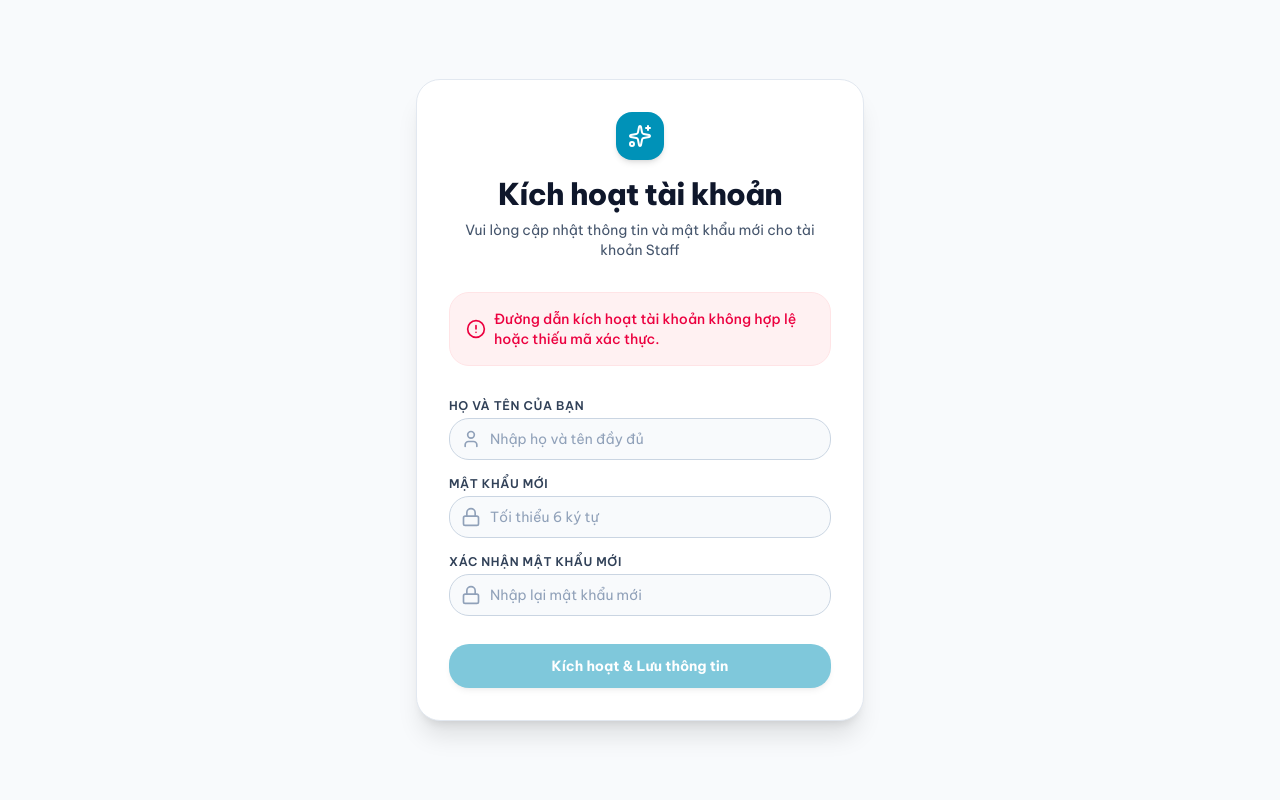
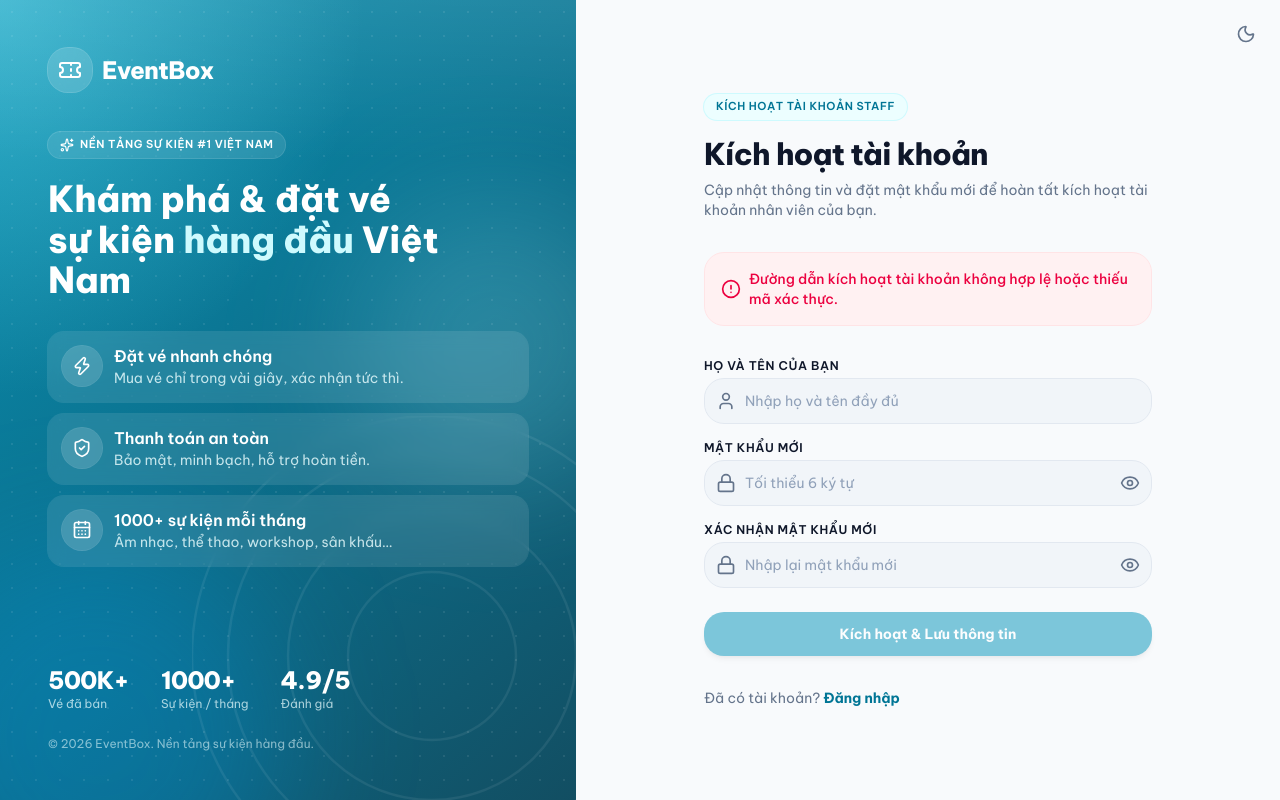
Before and after one commit to tunanhz/Event_Management, a Next.js app in the folder frontend/: page /activate in a window 1280 px wide. Built offline with nearby package versions, Linux system fonts and the light colour scheme; no server answers.

Commit message:
update fe

```diff
--- a/frontend/src/app/activate/page.tsx
+++ b/frontend/src/app/activate/page.tsx
@@ -1,9 +1,24 @@
+
+
 "use client"
 
 import React, { useState, useEffect, Suspense } from "react"
 import { useSearchParams, useRouter } from "next/navigation"
+import Link from "next/link"
 import { clientApi } from "@/lib/client-api"
-import { Sparkles, Mail, Lock, User as UserIcon, AlertCircle, CheckCircle2, ArrowRight } from "lucide-react"
+import { ThemeToggle } from "@/components/ui/ThemeToggle"
+import { AuthBrandPanel } from "@/components/auth/AuthBrandPanel"
+import {
+  Ticket,
+  Lock,
+  User as UserIcon,
+  AlertCircle,
+  CheckCircle2,
+  ArrowRight,
+  Eye,
+  EyeOff,
+  Check,
+} from "lucide-react"
 
 function ActivateContent() {
   const searchParams = useSearchParams()
@@ -13,10 +28,17 @@ function ActivateContent() {
   const [fullName, setFullName] = useState("")
   const [password, setPassword] = useState("")
   const [confirmPassword, setConfirmPassword] = useState("")
+  const [showPassword, setShowPassword] = useState(false)
+  const [showConfirm, setShowConfirm] = useState(false)
 
   const [loading, setLoading] = useState(false)
   const [error, setError] = useState("")
   const [success, setSuccess] = useState(false)
+
+  // Live validation hints
+  const passwordValid = password.length >= 6
+  const passwordsMatch = confirmPassword.length > 0 && password === confirmPassword
+  const tokenMissing = !!error && !token
 
   useEffect(() => {
     if (!token) {
@@ -68,145 +90,227 @@ function ActivateContent() {
 
   if (success) {
     return (
-      <div className="w-full max-w-md space-y-8 rounded-3xl border border-slate-200 bg-white p-8 shadow-xl text-center animate-fade-in">
+      <div className="w-full max-w-md space-y-8 text-center animate-fade-up">
         <div className="flex flex-col items-center">
-          <div className="flex h-16 w-16 items-center justify-center rounded-full bg-emerald-50 text-emerald-600 mb-4 border border-emerald-100 shadow-inner">
-            <CheckCircle2 className="h-8 w-8 animate-bounce" />
+          <div className="relative mb-5 flex h-20 w-20 items-center justify-center">
+            <span className="absolute inset-0 rounded-full bg-emerald-500/15 animate-pulse-soft" />
+            <span className="relative flex h-16 w-16 items-center justify-center rounded-full bg-emerald-50 text-emerald-600 ring-1 ring-emerald-100 shadow-inner dark:bg-emerald-950/40 dark:text-emerald-400 dark:ring-emerald-900/50">
+              <CheckCircle2 className="h-8 w-8" />
+            </span>
           </div>
-          <h2 className="text-2xl font-extrabold text-slate-900 tracking-tight">
+          <h2 className="text-3xl font-extrabold tracking-tight text-foreground">
             Kích hoạt thành công!
           </h2>
-          <p className="mt-3 text-sm text-slate-600 px-2 leading-relaxed">
-            Tài khoản nhân viên của bạn đã được kích hoạt thành công. Mật khẩu mới đã được cập nhật vào hệ thống.
+          <p className="mt-3 max-w-sm text-sm leading-relaxed text-muted-foreground">
+            Tài khoản nhân viên của bạn đã được kích hoạt. Mật khẩu mới đã được cập nhật vào hệ thống —
+            bạn có thể đăng nhập ngay bây giờ.
           </p>
         </div>
 
-        <div className="pt-2">
         <button
           onClick={() => router.push("/login")}
-            className="group relative flex w-full justify-center items-center gap-2 rounded-xl bg-cyan-600 px-4 py-3 text-sm font-bold text-white hover:bg-cyan-700 transition-all cursor-pointer shadow-md hover:shadow-lg"
+          className="group relative flex w-full items-center justify-center gap-2 rounded-xl bg-cyan-600 px-4 py-3 text-sm font-bold text-white shadow-md transition-all hover:bg-cyan-700 hover:shadow-lg focus:outline-none focus:ring-2 focus:ring-cyan-500/50 cursor-pointer"
         >
           Đăng nhập hệ thống
           <ArrowRight className="h-4 w-4 transition-transform group-hover:translate-x-1" />
         </button>
       </div>
-      </div>
     )
   }
 
   return (
-    <div className="w-full max-w-md space-y-8 rounded-3xl border border-slate-200 bg-white p-8 shadow-xl animate-fade-in">
-      {/* Header Logo */}
-      <div className="flex flex-col items-center">
-        <div className="flex h-12 w-12 items-center justify-center rounded-2xl bg-cyan-600 shadow-md">
-          <Sparkles className="h-6 w-6 text-white" />
-        </div>
-        <h2 className="mt-4 text-center text-3xl font-extrabold text-slate-900 tracking-tight">
+    <div className="w-full max-w-md space-y-8 animate-fade-up">
+      {/* Compact logo (brand panel hidden below lg) */}
+      <Link
+        href="/"
+        aria-label="Về trang chủ EventBox"
+        className="flex items-center justify-center gap-2 lg:hidden"
+      >
+        <span className="flex h-10 w-10 items-center justify-center rounded-xl bg-cyan-600 shadow-md">
+          <Ticket className="h-5 w-5 text-white" />
+        </span>
+        <span className="text-xl font-extrabold tracking-tight text-foreground">EventBox</span>
+      </Link>
+
+      {/* Heading */}
+      <div className="text-center lg:text-left">
+        <span className="inline-flex items-center gap-1.5 rounded-full bg-cyan-50 px-3 py-1 text-[11px] font-semibold uppercase tracking-wider text-cyan-700 ring-1 ring-cyan-100 dark:bg-cyan-950/40 dark:text-cyan-300 dark:ring-cyan-900/50">
+          Kích hoạt tài khoản Staff
+        </span>
+        <h2 className="mt-4 text-3xl font-extrabold tracking-tight text-foreground">
           Kích hoạt tài khoản
         </h2>
-        <p className="mt-2 text-center text-sm text-slate-600">
-          Vui lòng cập nhật thông tin và mật khẩu mới cho tài khoản Staff
+        <p className="mt-2 text-sm text-muted-foreground">
+          Cập nhật thông tin và đặt mật khẩu mới để hoàn tất kích hoạt tài khoản nhân viên của bạn.
         </p>
       </div>
 
       {error && (
-        <div className="flex items-center gap-2 rounded-xl bg-rose-50 p-4 text-sm text-rose-600 border border-rose-100 animate-shake">
+        <div
+          role="alert"
+          aria-live="assertive"
+          className="flex items-center gap-2 rounded-xl border border-rose-100 bg-rose-50 p-4 text-sm text-rose-600 dark:border-rose-900/50 dark:bg-rose-950/40 dark:text-rose-300 animate-shake"
+        >
           <AlertCircle className="h-5 w-5 flex-shrink-0" />
           <span className="font-medium">{error}</span>
         </div>
       )}
 
-      <form className="mt-6 space-y-5" onSubmit={handleSubmit}>
+      <form className="space-y-6" onSubmit={handleSubmit}>
         <div className="space-y-4">
           {/* FullName Input */}
           <div>
-            <label htmlFor="fullName" className="block text-xs font-semibold text-slate-700 uppercase tracking-wider mb-1">
+            <label
+              htmlFor="fullName"
+              className="mb-1 block text-xs font-semibold uppercase tracking-wider text-foreground"
+            >
               Họ và Tên của bạn
             </label>
             <div className="relative">
               <div className="pointer-events-none absolute inset-y-0 left-0 flex items-center pl-3">
-                <UserIcon className="h-5 w-5 text-slate-400" />
+                <UserIcon className="h-5 w-5 text-muted-foreground" />
               </div>
               <input
                 id="fullName"
                 type="text"
+                autoComplete="name"
                 required
                 value={fullName}
                 onChange={(e) => setFullName(e.target.value)}
-                className="block w-full rounded-xl border border-slate-300 bg-slate-50 py-2.5 pl-10 pr-3 text-slate-900 placeholder-slate-400 focus:border-cyan-500 focus:bg-white focus:outline-none focus:ring-2 focus:ring-cyan-500/20 sm:text-sm transition-all"
+                className="block w-full rounded-xl border border-border bg-muted py-3 pl-10 pr-3 text-foreground placeholder-slate-400 transition-all focus:border-cyan-500 focus:bg-card focus:outline-none focus:ring-2 focus:ring-cyan-500/20 sm:text-sm"
                 placeholder="Nhập họ và tên đầy đủ"
-                disabled={!!error && !token}
+                disabled={tokenMissing}
               />
             </div>
           </div>
 
           {/* Password Input */}
           <div>
-            <label htmlFor="password" className="block text-xs font-semibold text-slate-700 uppercase tracking-wider mb-1">
+            <label
+              htmlFor="password"
+              className="mb-1 block text-xs font-semibold uppercase tracking-wider text-foreground"
+            >
               Mật khẩu mới
             </label>
             <div className="relative">
               <div className="pointer-events-none absolute inset-y-0 left-0 flex items-center pl-3">
-                <Lock className="h-5 w-5 text-slate-400" />
+                <Lock className="h-5 w-5 text-muted-foreground" />
               </div>
               <input
                 id="password"
-                type="password"
+                type={showPassword ? "text" : "password"}
+                autoComplete="new-password"
                 required
                 value={password}
                 onChange={(e) => setPassword(e.target.value)}
-                className="block w-full rounded-xl border border-slate-300 bg-slate-50 py-2.5 pl-10 pr-3 text-slate-900 placeholder-slate-400 focus:border-cyan-500 focus:bg-white focus:outline-none focus:ring-2 focus:ring-cyan-500/20 sm:text-sm transition-all"
+                className="block w-full rounded-xl border border-border bg-muted py-3 pl-10 pr-11 text-foreground placeholder-slate-400 transition-all focus:border-cyan-500 focus:bg-card focus:outline-none focus:ring-2 focus:ring-cyan-500/20 sm:text-sm"
                 placeholder="Tối thiểu 6 ký tự"
-                disabled={!!error && !token}
+                disabled={tokenMissing}
               />
+              <button
+                type="button"
+                onClick={() => setShowPassword((v) => !v)}
+                aria-label={showPassword ? "Ẩn mật khẩu" : "Hiện mật khẩu"}
+                className="absolute inset-y-0 right-0 flex items-center rounded-r-xl pr-3 text-muted-foreground transition-colors hover:text-foreground focus:outline-none focus-visible:ring-2 focus-visible:ring-inset focus-visible:ring-cyan-500/50"
+              >
+                {showPassword ? <EyeOff className="h-5 w-5" /> : <Eye className="h-5 w-5" />}
+              </button>
             </div>
+            {password.length > 0 && (
+              <p
+                aria-live="polite"
+                className={`mt-1.5 flex items-center gap-1 text-xs font-medium ${
+                  passwordValid ? "text-emerald-600 dark:text-emerald-400" : "text-muted-foreground"
+                }`}
+              >
+                {passwordValid && <Check className="h-3.5 w-3.5" />}
+                {passwordValid ? "Độ dài mật khẩu hợp lệ" : "Cần tối thiểu 6 ký tự"}
+              </p>
+            )}
           </div>
 
           {/* Confirm Password Input */}
           <div>
-            <label htmlFor="confirmPassword" className="block text-xs font-semibold text-slate-700 uppercase tracking-wider mb-1">
+            <label
+              htmlFor="confirmPassword"
+              className="mb-1 block text-xs font-semibold uppercase tracking-wider text-foreground"
+            >
               Xác nhận mật khẩu mới
             </label>
             <div className="relative">
               <div className="pointer-events-none absolute inset-y-0 left-0 flex items-center pl-3">
-                <Lock className="h-5 w-5 text-slate-400" />
+                <Lock className="h-5 w-5 text-muted-foreground" />
               </div>
               <input
                 id="confirmPassword"
-                type="password"
+                type={showConfirm ? "text" : "password"}
+                autoComplete="new-password"
                 required
                 value={confirmPassword}
                 onChange={(e) => setConfirmPassword(e.target.value)}
-                className="block w-full rounded-xl border border-slate-300 bg-slate-50 py-2.5 pl-10 pr-3 text-slate-900 placeholder-slate-400 focus:border-cyan-500 focus:bg-white focus:outline-none focus:ring-2 focus:ring-cyan-500/20 sm:text-sm transition-all"
+                className="block w-full rounded-xl border border-border bg-muted py-3 pl-10 pr-11 text-foreground placeholder-slate-400 transition-all focus:border-cyan-500 focus:bg-card focus:outline-none focus:ring-2 focus:ring-cyan-500/20 sm:text-sm"
                 placeholder="Nhập lại mật khẩu mới"
-                disabled={!!error && !token}
+                disabled={tokenMissing}
               />
+              <button
+                type="button"
+                onClick={() => setShowConfirm((v) => !v)}
+                aria-label={showConfirm ? "Ẩn mật khẩu" : "Hiện mật khẩu"}
+                className="absolute inset-y-0 right-0 flex items-center rounded-r-xl pr-3 text-muted-foreground transition-colors hover:text-foreground focus:outline-none focus-visible:ring-2 focus-visible:ring-inset focus-visible:ring-cyan-500/50"
+              >
+                {showConfirm ? <EyeOff className="h-5 w-5" /> : <Eye className="h-5 w-5" />}
+              </button>
             </div>
+            {confirmPassword.length > 0 && (
+              <p
+                aria-live="polite"
+                className={`mt-1.5 flex items-center gap-1 text-xs font-medium ${
+                  passwordsMatch ? "text-emerald-600 dark:text-emerald-400" : "text-rose-500"
+                }`}
+              >
+                {passwordsMatch ? <Check className="h-3.5 w-3.5" /> : <AlertCircle className="h-3.5 w-3.5" />}
+                {passwordsMatch ? "Mật khẩu khớp" : "Mật khẩu chưa khớp"}
+              </p>
+            )}
           </div>
         </div>
 
-        <div className="pt-2">
         <button
           type="submit"
-            disabled={loading || (!!error && !token)}
-            className="group relative flex w-full justify-center rounded-xl bg-cyan-600 px-4 py-3 text-sm font-bold text-white hover:bg-cyan-700 focus:outline-none focus:ring-2 focus:ring-cyan-500/50 disabled:opacity-50 transition-all cursor-pointer shadow-md hover:shadow-lg"
+          disabled={loading || tokenMissing}
+          className="group relative flex w-full justify-center rounded-xl bg-cyan-600 px-4 py-3 text-sm font-bold text-white shadow-md transition-all hover:bg-cyan-700 hover:shadow-lg focus:outline-none focus:ring-2 focus:ring-cyan-500/50 disabled:opacity-50 cursor-pointer"
         >
           {loading ? "Đang kích hoạt..." : "Kích hoạt & Lưu thông tin"}
         </button>
-        </div>
       </form>
+
+      <p className="text-center text-sm text-muted-foreground lg:text-left">
+        Đã có tài khoản?{" "}
+        <Link href="/login" className="font-bold text-cyan-700 hover:text-cyan-800 dark:text-cyan-400 dark:hover:text-cyan-300">
+          Đăng nhập
+        </Link>
+      </p>
     </div>
   )
 }
 
 export default function ActivatePage() {
   return (
-    <div className="flex min-h-screen items-center justify-center bg-slate-50 px-4 py-12 sm:px-6 lg:px-8">
-      <Suspense fallback={
-        <div className="flex h-32 w-32 items-center justify-center rounded-full border-4 border-cyan-600 border-t-transparent animate-spin"></div>
-      }>
+    <div className="flex min-h-dvh bg-background">
+      <AuthBrandPanel />
+
+      {/* Form panel */}
+      <div className="relative flex flex-1 items-center justify-center px-4 py-12 sm:px-6 lg:px-8">
+        <ThemeToggle className="absolute right-4 top-4 flex h-9 w-9 items-center justify-center rounded-lg text-muted-foreground transition-colors hover:bg-muted" />
+
+        <Suspense
+          fallback={
+            <div className="flex h-32 w-32 items-center justify-center rounded-full border-4 border-cyan-600 border-t-transparent animate-spin" />
+          }
+        >
           <ActivateContent />
         </Suspense>
       </div>
+    </div>
   )
 }
--- a/frontend/src/app/login/page.tsx
+++ b/frontend/src/app/login/page.tsx
@@ -180,7 +180,7 @@ export default function LoginPage() {
                   Ghi nhớ đăng nhập
                 </label>
               </div>
-              <a href="#" className="font-medium text-cyan-600 hover:text-cyan-500">
+              <a href="#" className="font-medium text-cyan-700 hover:text-cyan-800 dark:text-cyan-400 dark:hover:text-cyan-300">
                 Quên mật khẩu?
               </a>
             </div>
@@ -212,7 +212,7 @@ export default function LoginPage() {
 
           <p className="text-center text-sm text-muted-foreground">
             Chưa có tài khoản?{" "}
-            <Link href="/register" className="font-bold text-cyan-600 hover:text-cyan-500">
+            <Link href="/register" className="font-bold text-cyan-700 hover:text-cyan-800 dark:text-cyan-400 dark:hover:text-cyan-300">
               Đăng ký ngay
             </Link>
           </p>
--- a/frontend/src/app/register/page.tsx
+++ b/frontend/src/app/register/page.tsx
@@ -335,7 +335,7 @@ export default function RegisterPage() {
 
           <p className="text-center text-sm text-muted-foreground">
             Đã có tài khoản?{" "}
-            <Link href="/login" className="font-bold text-cyan-600 hover:text-cyan-500">
+            <Link href="/login" className="font-bold text-cyan-700 hover:text-cyan-800 dark:text-cyan-400 dark:hover:text-cyan-300">
               Đăng nhập ngay
             </Link>
           </p>
```
Lines whose indentation alone changed are shown as unchanged.
